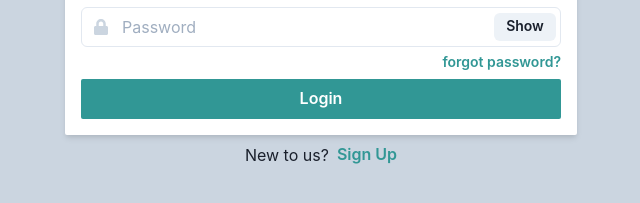
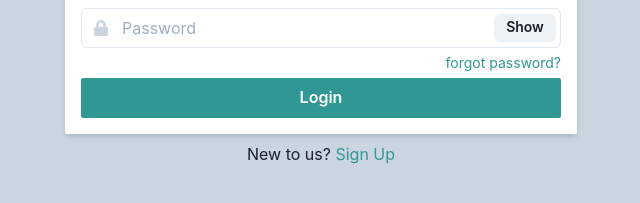
Before and after one commit to synthetic-borealis/auth-exercise, a React (Create React App) app in the folder client/: page / in a window 1280 px wide. Shown: the part 407-610 px from the top of the page, without its empty margins (319-959 px from the left). Built offline with nearby package versions, Linux system fonts and the light colour scheme.

Commit message:
refactor: form links

```diff
--- a/client/src/components/LoginScreen.tsx
+++ b/client/src/components/LoginScreen.tsx
@@ -15,6 +15,7 @@ import {
   Text,
   HStack,
   useToast,
+  Link,
 } from '@chakra-ui/react';
 import React from 'react';
 import axios from 'axios';
@@ -35,11 +36,6 @@ const LoginScreen: React.FC<ILoginScreenProps> = ({ onLoginSuccess }) => {
 
   const placeholderStyle: CSSObject = {
     color: 'gray.400',
-  };
-
-  const fauxLinkHoverStyle: CSSObject = {
-    background: 'transparent',
-    color: 'teal.300',
   };
 
   function handleEmailChange(evt: React.ChangeEvent<HTMLInputElement>) {
@@ -138,17 +134,15 @@ const LoginScreen: React.FC<ILoginScreenProps> = ({ onLoginSuccess }) => {
                   </InputRightElement>
                 </InputGroup>
               </FormControl>
-              <Button
-                size="sm"
-                padding="0"
-                h="1rem"
-                bg="transparent"
+              <Link
+                href="#"
                 color="teal.500"
+                fontSize="sm"
                 alignSelf="flex-end"
-                _hover={fauxLinkHoverStyle}
+                lineHeight="1em"
               >
                 forgot password?
-              </Button>
+              </Link>
               <Button
                 type="submit"
                 width="100%"
@@ -165,17 +159,12 @@ const LoginScreen: React.FC<ILoginScreenProps> = ({ onLoginSuccess }) => {
           </form>
         </Box>
         <HStack>
-          <Text fontSize="md">New to us? </Text>
-          <Button
-            padding="0"
-            height="1rem"
-            size="md"
-            _hover={fauxLinkHoverStyle}
-            bg="transparent"
-            color="teal.500"
-          >
-            Sign Up
-          </Button>
+          <Text fontSize="md">
+            New to us?{' '}
+            <Link height="1em" color="teal.500" href="#">
+              Sign Up
+            </Link>
+          </Text>
         </HStack>
       </VStack>
     </Center>
```
